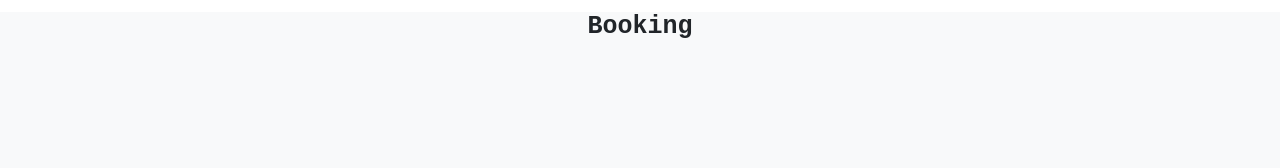
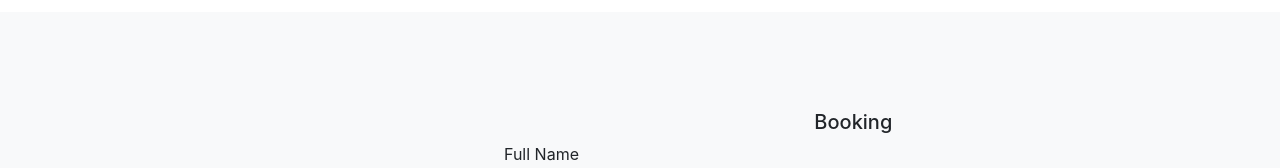
Before and after one commit to akulavishnuvardhanrdy/VSR_Frontend, a React (Vite) app: page /user in a window 1280 px wide. Shown: the top 168 px of the page. Built offline with nearby package versions, Linux system fonts and the light colour scheme; a web font is replaced by a local one.

Commit message:
Some Modifications

```diff
--- a/src/Auth/Login.jsx
+++ b/src/Auth/Login.jsx
@@ -24,6 +24,7 @@ const LoginForm = () => {
           className="d-none d-lg-block col-lg-6"
           style={{ height: '100vh', objectFit: 'cover' }}
         />
+
         <div
           className="d-flex flex-column justify-content-center col-lg-6 col-md-8 mx-auto p-4"
           style={{ borderRadius: '12px', backgroundColor: '#f8f9fa' }}
@@ -31,6 +32,7 @@ const LoginForm = () => {
           <div className="text-center mb-3">
             <img src={Favicon} alt="Favicon" style={{ height: '50px', width: '100px' }} />
           </div>
+          <h1 className='text-center' style={{fontSize:'20px'}}>Login</h1>
           <form onSubmit={handleSubmit}>
             {['email', 'password'].map((field) => (
               <div className="mb-3" key={field}>
--- a/src/Auth/Register.jsx
+++ b/src/Auth/Register.jsx
@@ -38,6 +38,8 @@ const Register = () => {
           <div className="text-center mb-3">
             <img src={Favicon} alt="Favicon" style={{ height: '50px', width: '100px' }} />
           </div>
+
+        <h1 className='text-center' style={{fontSize:'20px'}}>Register</h1>
           <form onSubmit={handleSubmit} >
             {['First Name', 'Last Name', 'DOB', 'Gender', 'Email', 'Phoneno', 'Password'].map((field) => (
               <div className="mb-3" key={field}>
--- a/src/Protected/Passengers.jsx
+++ b/src/Protected/Passengers.jsx
@@ -18,9 +18,6 @@ const BookingForm = () => {
 
   return (
     <div  style={{ backgroundColor: '#f8f9fa', marginTop:'12px'}}>
-    <h1 className="text-center mb-2" style={{ fontFamily: "Courier New, Courier, monospace", fontSize: '25px', fontWeight: 'bold' }}>
-          {localStorage.getItem('Type')} Booking
-    </h1>
     <div className="d-flex justify-content-center align-items-center min-vh-100">
       <div className="row w-100 justify-content-around">
         <div className="d-flex flex-column justify-content-center align-items-center">
@@ -33,6 +30,8 @@ const BookingForm = () => {
         </div>
 
         <div className="col-md-7  p-4" style={{ borderRadius: '12px' }}>
+        <h1 className='text-center' style={{fontSize:'20px'}}>{localStorage.getItem('Type')} Booking</h1>
+
           <form onSubmit={handleSubmit}>
             {['Full Name', 'Age', 'Gender', 'Email', 'Phone No', 'Home Town'].map((field) => (
               <div className="mb-3" key={field}>
```
